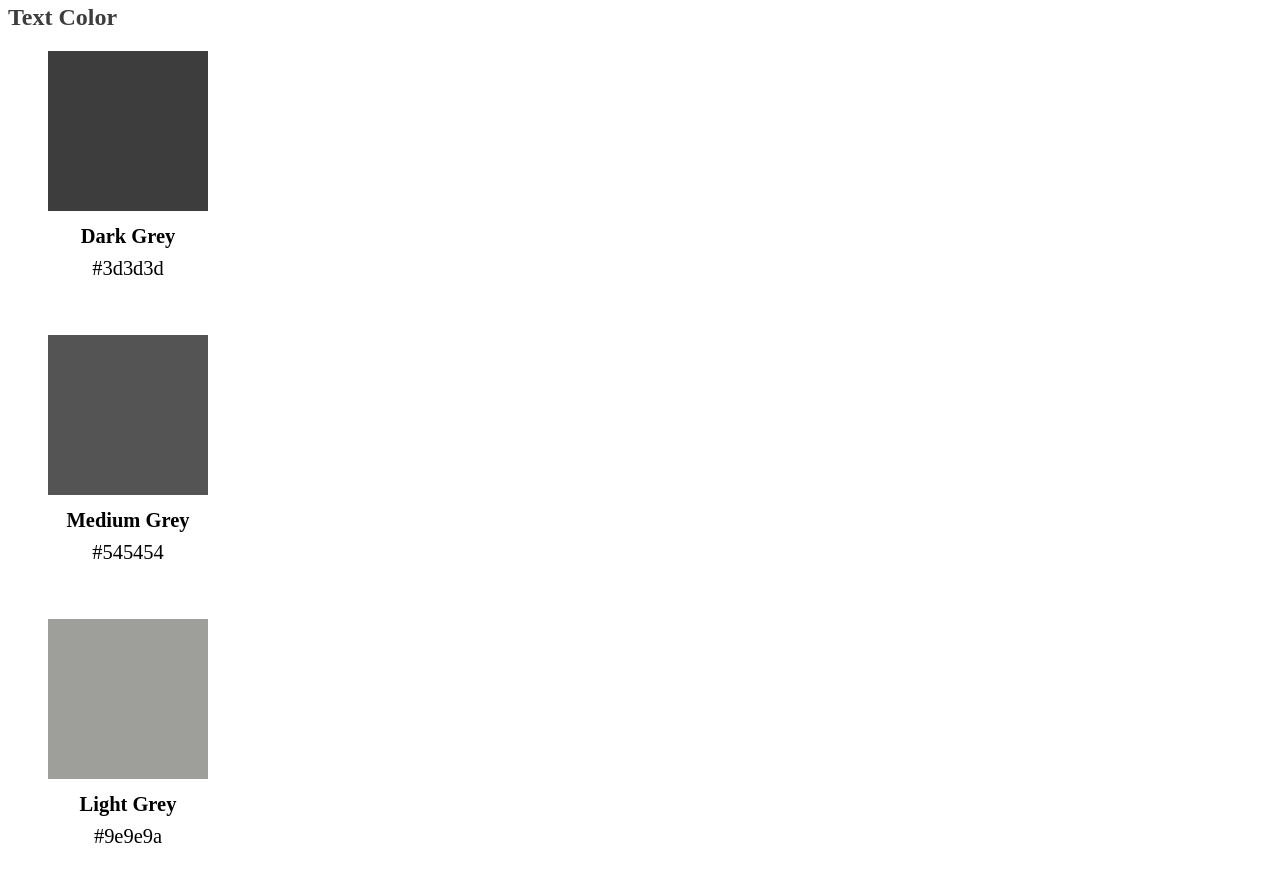
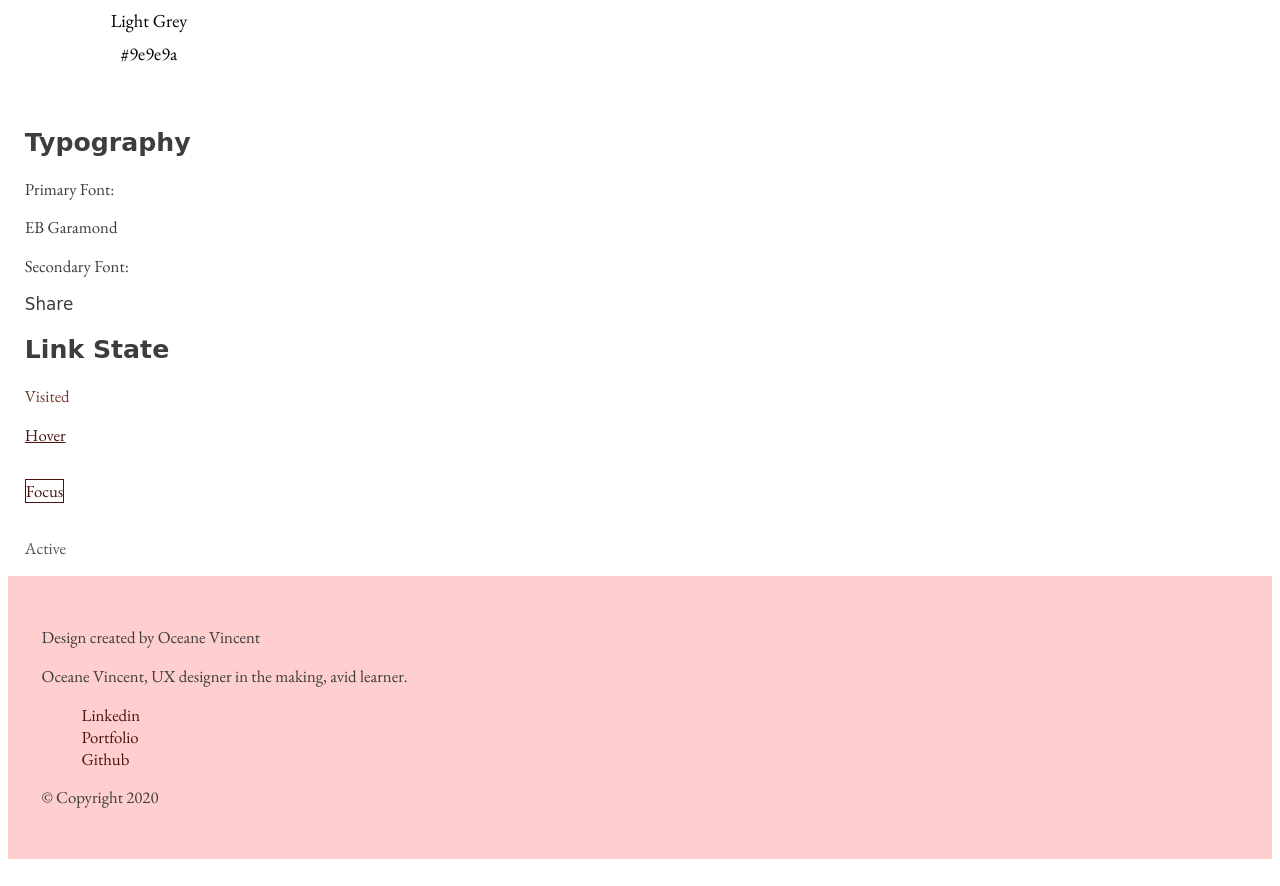
Before and after one commit to ocevne/farine-and-four, a plain HTML site: page style.html in a window 1280 px wide. Shown: the part 1476-2362 px from the top of the page. Drawn offline with nearby package versions, Linux system fonts and the light colour scheme; a web font is replaced by a local one.

Commit message:
Add files via upload
link state, variable for color and font

```diff
--- a/style.css
+++ b/style.css
@@ -1,33 +1,119 @@
+/*=================================
+COLOR
+===================================*/
+html {
+    --color-pink: #dd9d9d;
+    --color-pink-light: #ffcece;
+    --color-brown: #4b110e;
+    --color-brown-light: #7b3b34;
+    --color-grey-dark: #3d3d3d;
+    --color-grey-medium: #545454;
+    --color-grey-light: #9e9e9a;
+}
+
 /*=================================
 TYPOGRAPHY
 ===================================*/
+main {
+    max-width: 38rem;
+    margin-left: 1rem;
+
+}
 html {
-    color: #3d3d3d;
+    --font-primary: 'EB Garamond', 'Time New Roman', sans-serif;
+    --font-secondary: 'Share', cursive, arial;
+}
+
+html {
+    color: var(--color-grey-dark);
+    font-family: var(--font-primary);
+    font-size: 1.05rem;
+}
+
+.logo, h1, h2, h3, h4, h5, h6 {
+    font-family: var(--font-secondary);
 }
 a {
-    color: #4b110e;
+    color: var(--color-brown);
 
 }
 ul {
     list-style-type: none;
 }
+
+figure {
+    display: inline;
+}
+
 .logo {
-    font-size: 2rem;
+    font-size: 2.5rem;
+}
+.primary-font {
+    font-family: var(--font-primary);
+}
+.secondary-font {
+    font-family: var(--font-secondary);
+}
+
+a {
     text-decoration: none;
 }
+
+a:visited {
+    color: var(--color-brown-light)
+}
+
+a:hover {
+    text-decoration: underline;
+}
+
+a:focus {
+    border: 1px solid var(--color-brown);
+}
+
+a:active {
+    color: var(--color-grey-medium);
+}
+
+.link-visited {
+    color: var(--color-brown-light);
+}
+
+.link-hover {
+    color: var(--color-brown);
+    text-decoration: underline;
+
+}
+.link-focus {
+    color: var(--color-brown);
+    border: 1px solid var(--color-brown);
+    display: inline-block;
+}
+.link-active {
+    color: var(--color-grey-medium);
+}
+
 /*=================================
 HEADER COMPONENTS
 ===================================*/
 
 header {
-    background-color: #dd9d9d;
+    background-color: var(--color-pink);
     padding: 2rem;
+
+}
+header li {
+    font-size: 1.1rem;
+}
+
+header a {
+    text-decoration: none;
 }
 
 /*=================================
 FOOTER
 ===================================*/
 footer {
-    background-color: #ffcece;
+    background-color: var(--color-pink-light);
     padding: 2rem;
 }
--- a/style.html
+++ b/style.html
@@ -4,6 +4,7 @@
     <meta charset="UTF-8">
     <meta name="viewport" content="width=device-width, initial-scale=1">
     <link href="style.css" rel="stylesheet">
+    <link href="https://fonts.googleapis.com/css?family=EB+Garamond:400,400i,700|Share:400,700&display=swap" rel="stylesheet">
     <title>Farine & Four | Style</title>
 </head>
 <body>
@@ -20,65 +21,80 @@
     </header>
 <main>
    <h1>Farine & Four Styles</h1>
+  <section>
       <h2>Color Palette</h2>
 
         <figure>
         <svg class="color-swatch" version="1.1" xmlns="http://www.w3.org/2000/svg"  x="0px" y="0px" viewBox="0 0 100 165" style="max-width: 10rem;">
             <rect width="100" height="100"  fill=" #4b110e" />
-            <text x="50" y="120" text-anchor="middle" font-weight="bold" font-size="80%">Brown</text>
-            <text x="50" y="140" text-anchor="middle" font-size="80%"> #4b110e</text>
+            <text x="50" y="120" text-anchor="middle" font-weight="normal" font-size=.65rem>Brown</text>
+            <text x="50" y="140" text-anchor="middle" font-size=.65rem> #4b110e</text>
         </svg>
         </figure>
 
         <figure>
         <svg class="color-swatch" version="1.1" xmlns="http://www.w3.org/2000/svg"  x="0px" y="0px" viewBox="0 0 100 165" style="max-width: 10rem;">
             <rect width="100" height="100"  fill=" #7b3b34" />
-            <text x="50" y="120" text-anchor="middle" font-weight="bold" font-size="80%"> Light Brown</text>
-            <text x="50" y="140" text-anchor="middle" font-size="80%"> #7b3b34</text>
+            <text x="50" y="120" text-anchor="middle" font-weight="normal" font-size=.65rem> Light Brown</text>
+            <text x="50" y="140" text-anchor="middle" font-size=.65rem> #7b3b34</text>
         </svg>
         </figure>
 
     <figure>
     <svg class="color-swatch" version="1.1" xmlns="http://www.w3.org/2000/svg"  x="0px" y="0px" viewBox="0 0 100 165" style="max-width: 10rem;">
         <rect width="100" height="100"  fill=" #dd9d9d" />
-        <text x="50" y="120" text-anchor="middle" font-weight="bold" font-size="80%">Pink</text>
-        <text x="50" y="140" text-anchor="middle" font-size="80%"> #dd9d9d</text>
+        <text x="50" y="120" text-anchor="middle" font-weight="normal" font-size=.65rem>Pink</text>
+        <text x="50" y="140" text-anchor="middle" font-size=.65rem> #dd9d9d</text>
     </svg>
     </figure>
 
     <figure>
     <svg class="color-swatch" version="1.1" xmlns="http://www.w3.org/2000/svg"  x="0px" y="0px" viewBox="0 0 100 165" style="max-width: 10rem;">
         <rect width="100" height="100"  fill=" #ffcece" />
-        <text x="50" y="120" text-anchor="middle" font-weight="bold" font-size="80%">Light Pink</text>
-        <text x="50" y="140" text-anchor="middle" font-size="80%"> #ffcece</text>
+        <text x="50" y="120" text-anchor="middle" font-weight="normal" font-size=.65rem>Light Pink</text>
+        <text x="50" y="140" text-anchor="middle" font-size=.65rem> #ffcece</text>
     </svg>
     </figure>
 
-    <h2>Text Color</h2>
+        <h3>Text Color</h3>
 
         <figure>
             <svg class="color-swatch" version="1.1" xmlns="http://www.w3.org/2000/svg"  x="0px" y="0px" viewBox="0 0 100 165" style="max-width: 10rem;">
                 <rect width="100" height="100"  fill=" #3d3d3d" />
-            <text x="50" y="120" text-anchor="middle" font-weight="bold" font-size="80%"> Dark Grey</text>
-            <text x="50" y="140" text-anchor="middle" font-size="80%"> #3d3d3d</text>
+                <text x="50" y="120" text-anchor="middle" font-weight="normal" font-size=".65rem"> Dark Grey</text>
+                <text x="50" y="140" text-anchor="middle" font-size=".65rem"> #3d3d3d</text>
             </svg>
         </figure>
 
         <figure>
             <svg class="color-swatch" version="1.1" xmlns="http://www.w3.org/2000/svg"  x="0px" y="0px" viewBox="0 0 100 165" style="max-width: 10rem;">
                 <rect width="100" height="100"  fill=" #545454" />
-            <text x="50" y="120" text-anchor="middle" font-weight="bold" font-size="80%">Medium Grey</text>
-            <text x="50" y="140" text-anchor="middle" font-size="80%"> #545454</text>
+                <text x="50" y="120" text-anchor="middle" font-weight="normal" font-size=".65rem">Medium Grey</text>
+                <text x="50" y="140" text-anchor="middle" font-size=".65rem"> #545454</text>
             </svg>
         </figure>
 
         <figure>
             <svg class="color-swatch" version="1.1" xmlns="http://www.w3.org/2000/svg"  x="0px" y="0px" viewBox="0 0 100 165" style="max-width: 10rem;">
                 <rect width="100" height="100"  fill=" #9e9e9a" />
-            <text x="50" y="120" text-anchor="middle" font-weight="bold" font-size="80%">Light Grey</text>
-            <text x="50" y="140" text-anchor="middle" font-size="80%"> #9e9e9a</text>
+                <text x="50" y="120" text-anchor="middle" font-weight="normal" font-size=".65rem">Light Grey</text>
+                <text x="50" y="140" text-anchor="middle" font-size=".65rem"> #9e9e9a</text>
             </svg>
         </figure>
+      </section>
+
+    <section>
+        <h2>Typography</h2>
+        <p>Primary Font: <div class="primary-font">EB Garamond</div></p>
+        <p>Secondary Font: <div class="secondary-font">Share</div></p>
+    </section>
+    <section>
+        <h2>Link State</h2>
+        <p class="link-visited">Visited</p>
+        <p class="link-hover">Hover</p>
+        <p class="link-focus">Focus</p>
+        <p class="link-active">Active</p>
+    </section>
 
 
 </main>
```
Also changed, not shown: components.html (+1 -0 lines), index.html (+1 -0 lines), layouts.html (+1 -0 lines). Lines whose indentation alone changed are shown as unchanged.
